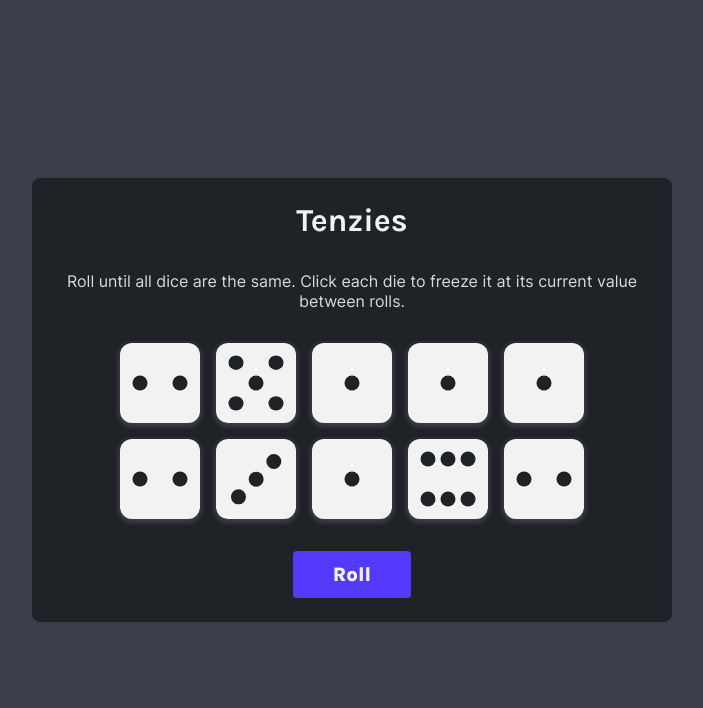
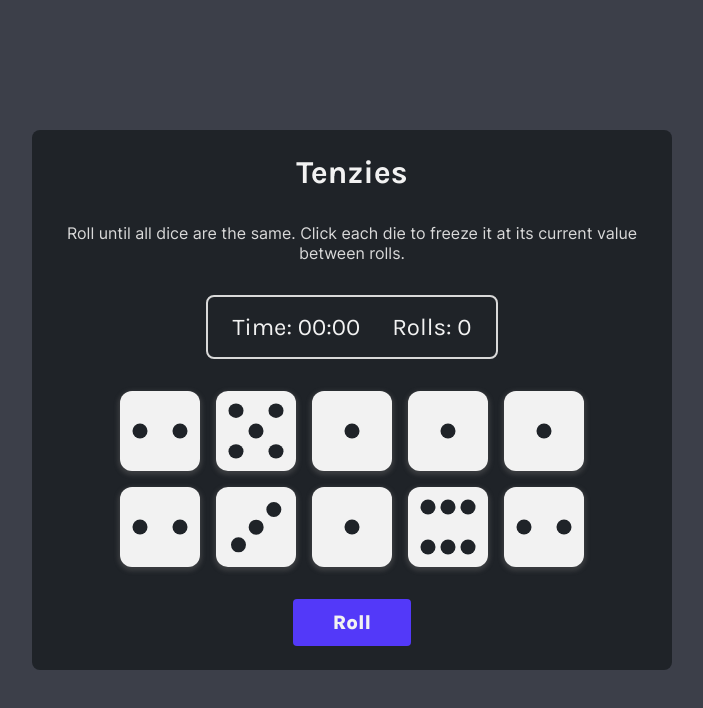
Before and after one commit to DarkstarXDD/tenzies-game, a React (Vite) app: page / in a window 1280 px wide. Shown: the top 708 px of the page, without its empty margins (288-991 px from the left). Built offline with nearby package versions, Linux system fonts and the light colour scheme.

Commit message:
Add time & rolls counter

```diff
--- a/src/App.jsx
+++ b/src/App.jsx
@@ -1,9 +1,16 @@
 import React from "react"
 import { nanoid } from "nanoid"
 import Confetti from "react-confetti"
+import Score from "./components/Score"
 import Die from "./components/Die"
 
 export default function App() {
+  const [isActive, setIsActive] = React.useState(false)
+  const [time, setTime] = React.useState(0)
+  const [rolls, setRolls] = React.useState(0)
+  const [dice, setDice] = React.useState(getRandomDice)
+  const [tenzies, setTenzies] = React.useState(false)
+
   function generateNewDie() {
     let randomNumber = Math.ceil(Math.random() * 6)
     return {
@@ -21,18 +28,6 @@ export default function App() {
     return randomDice
   }
 
-  const [dice, setDice] = React.useState(getRandomDice)
-
-  const [tenzies, setTenzies] = React.useState(false)
-
-  React.useEffect(() => {
-    const isAllHeld = dice.every((die) => die.isHeld)
-    const isAllSameValue = dice.every((die) => die.value === dice[0].value)
-    if (isAllHeld && isAllSameValue) {
-      setTenzies(true)
-    }
-  }, [dice])
-
   function holdDice(id) {
     setDice((prevDice) =>
       prevDice.map((die) => {
@@ -43,16 +38,39 @@ export default function App() {
 
   function handleRollClick() {
     if (!tenzies) {
+      setRolls((prevRoll) => prevRoll + 1)
       setDice((prevDice) =>
         prevDice.map((die) => {
           return die.isHeld ? die : generateNewDie()
         })
       )
     } else {
+      setIsActive(true)
+      setRolls(0)
       setTenzies(false)
       setDice(getRandomDice())
     }
   }
+
+  React.useEffect(() => {
+    let intervalId
+
+    if (isActive) {
+      intervalId = setInterval(() => {
+        setTime((prevTime) => prevTime + 1)
+      }, 1000)
+    }
+
+    return () => clearInterval(intervalId)
+  }, [isActive])
+
+  React.useEffect(() => {
+    const isAllHeld = dice.every((die) => die.isHeld)
+    const isAllSameValue = dice.every((die) => die.value === dice[0].value)
+    if (isAllHeld && isAllSameValue) {
+      setTenzies(true)
+    }
+  }, [dice])
 
   const diceElements = dice.map((currentDie) => (
     <Die
@@ -72,6 +90,8 @@ export default function App() {
         current value between rolls.
       </p>
 
+      <Score rolls={rolls} time={time} />
+
       <div className="die-group">{diceElements}</div>
       <button onClick={handleRollClick} className="btn__roll">
         {tenzies ? "New Game" : "Roll"}
--- /dev/null
+++ b/src/components/Score.jsx
@@ -0,0 +1,15 @@
+export default function Score(props) {
+  function formatTime(time) {
+    const date = new Date(time * 1000)
+    const minutes = date.getUTCMinutes()
+    const seconds = date.getUTCSeconds()
+    return `${String(minutes).padStart(2, "0")}:${String(seconds).padStart(2, "0")}`
+  }
+
+  return (
+    <div className="score">
+      <p className="time">Time: {formatTime(props.time)} </p>
+      <p className="rolls">Rolls: {props.rolls}</p>
+    </div>
+  )
+}
--- a/styles.css
+++ b/styles.css
@@ -71,6 +71,17 @@ body {
   color: hsl(0, 0%, 85%);
 }
 
+.score {
+  display: flex;
+  flex-direction: column;
+  justify-content: center;
+  align-items: center;
+  gap: 0.75rem;
+  border: 2px solid hsl(0, 0%, 85%);
+  border-radius: 8px;
+  padding: 1rem 1.5rem;
+}
+
 .die-group {
   display: grid;
   grid-template-columns: repeat(5, 1fr);
@@ -131,6 +142,13 @@ body {
 }
 
 @media (min-width: 36rem) {
+  .score {
+    display: flex;
+    flex-direction: row;
+    font-size: 1.5rem;
+    gap: 2rem;
+  }
+
   .die {
     width: 5rem;
     height: 5rem;
```
